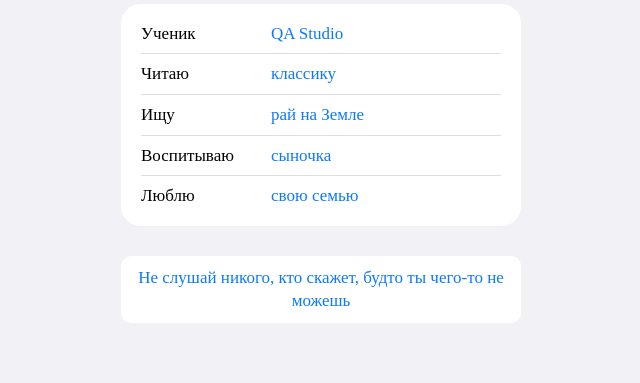
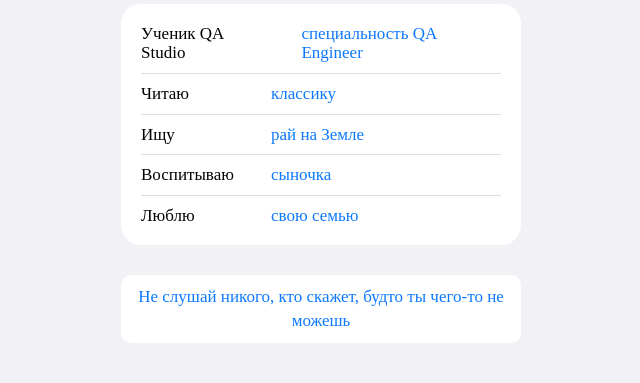
Before and after one commit to olga-isaeva-qa/cv, a plain HTML site: page index.html in a window 1280 px wide. Shown: the part 515-898 px from the top of the page, without its empty margins (319-959 px from the left). Drawn offline with Linux system fonts and the light colour scheme.

Commit message:
добавила специальность

```diff
--- a/index.html
+++ b/index.html
@@ -52,8 +52,8 @@
         <h2 class="links__header">Чем занимаюсь</h2>
         <ul class="links__container">
           <li class="links__link">
-            <p class="links__title">Ученик</p>
-            <a class="linsk__link" href="@olga_isaeva">QA Studio</a>
+            <p class="links__title">Ученик QA Studio</p>
+            <a class="linsk__link" href="@olga_isaeva">специальность QA Engineer</a>
           </li>
           <li class="links__link">
             <p class="links__title">Читаю</p>
```
